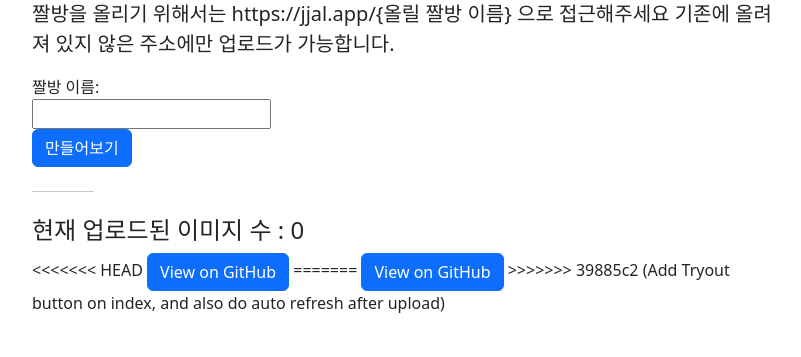
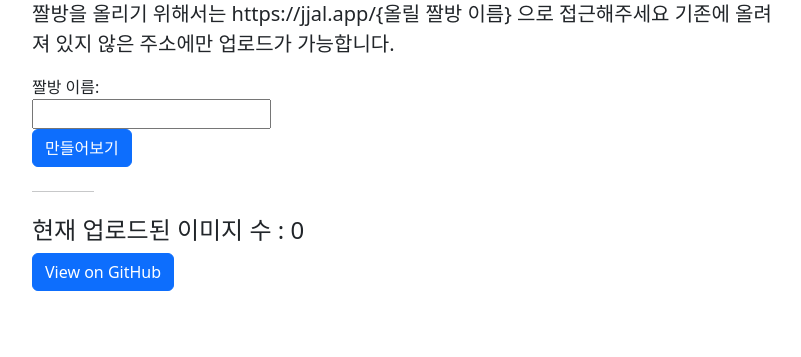
Before and after one commit to sigmarion1/jjal-app, a FastAPI app: page / in a window 1280 px wide. Shown: the part 161-518 px from the top of the page, without its empty margins (50-851 px from the left). Run offline with FastAPI, Linux system fonts and the light colour scheme.

Commit message:
Fix merge error

```diff
--- a/templates/index.html
+++ b/templates/index.html
@@ -12,12 +12,7 @@
   </form>
   <hr class="col-1 my-4">
   <h4>현재 업로드된 이미지 수 : {{image_count}}</h3>
-<<<<<<< HEAD
   <a href="https://github.com/sigmarion1/jjal-app" class="btn btn-primary">View on GitHub</a>
-=======
-
-  <a href="https://github.com/sigmarion1/jjal-app" class="btn btn-primary">View on GitHub</a>
->>>>>>> 39885c2 (Add Tryout button on index, and also do auto refresh after upload)
   <script>
     document.getElementById('keyForm').onsubmit = function () {
       window.location.href = "/" + document.getElementById('key').value;
```
